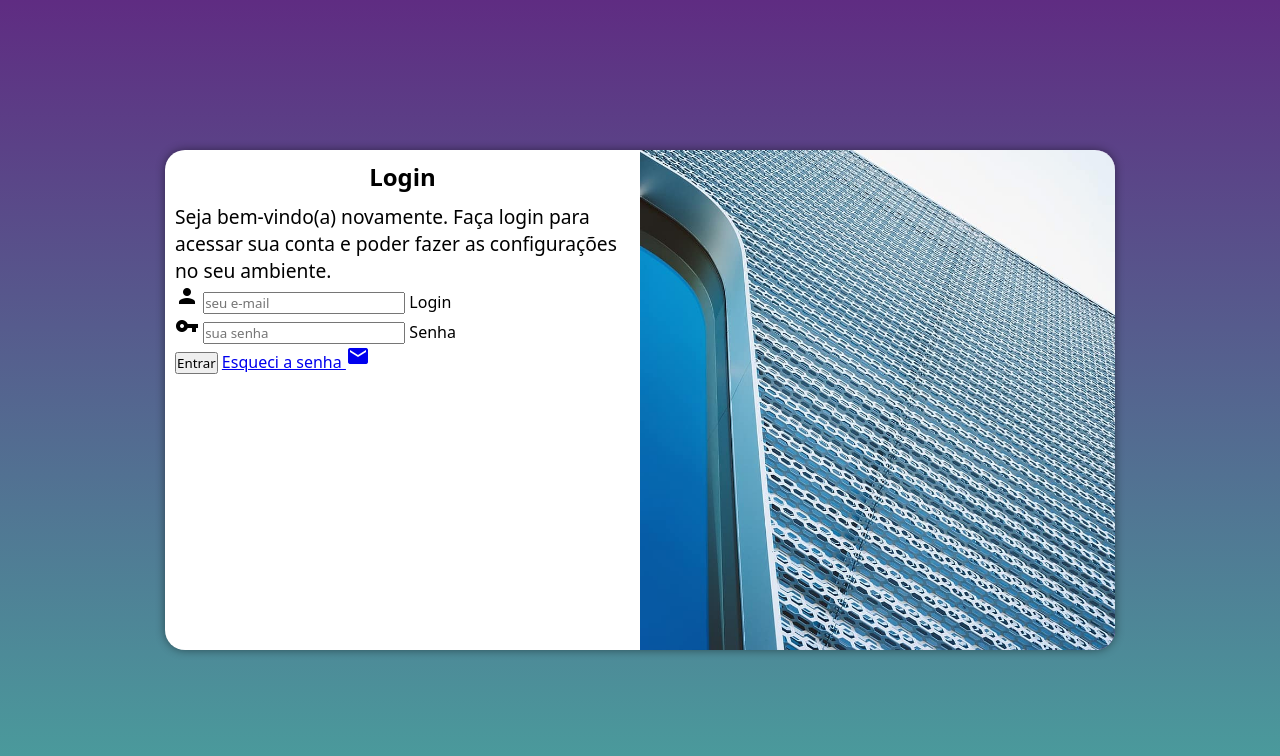
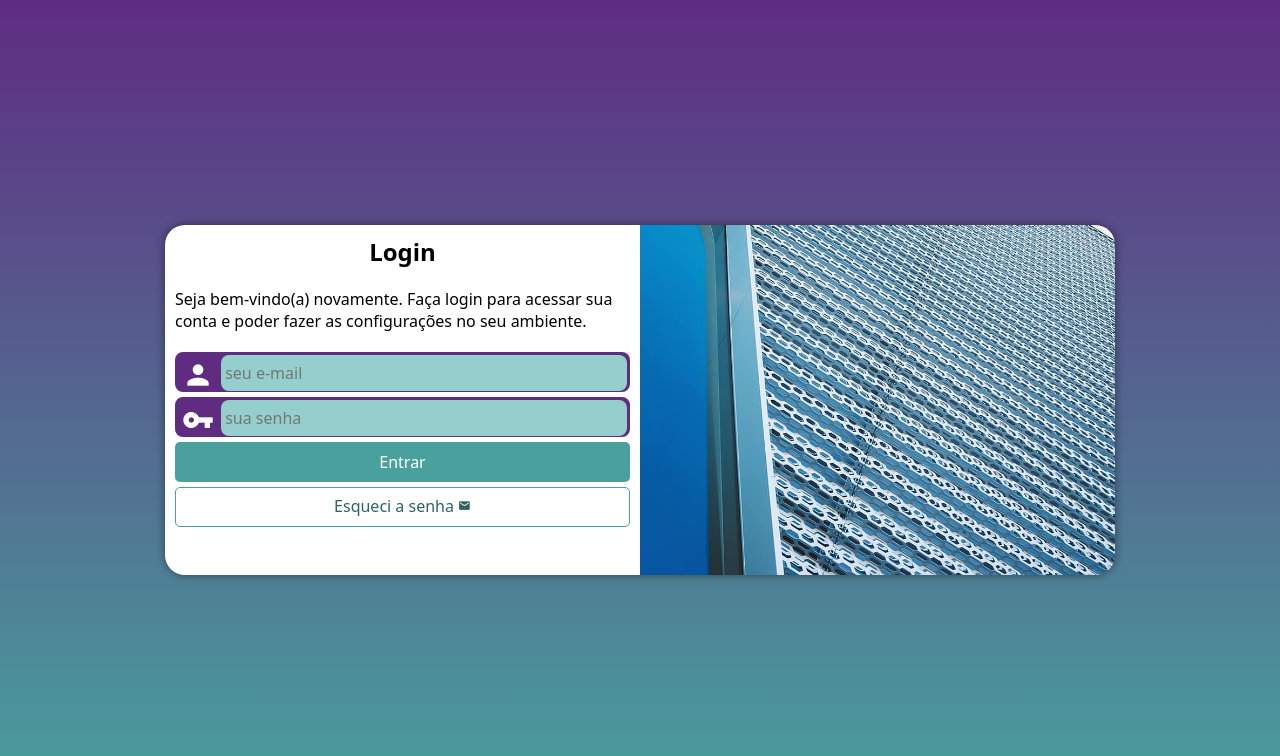
Before and after one commit to joaoriquelme/projeto-login, a plain HTML site: page index.html in a window 1280 px wide. Drawn offline with Linux system fonts and the light colour scheme.

Commit message:
bug fixed

```diff
--- a/estilos/media-query.css
+++ b/estilos/media-query.css
@@ -9,13 +9,14 @@ Desktop: 992px até 1200px
 Grandes Telas: Acima de 1200px
 */
 
-@media screen and (min-width: 768px) and (max-width: 992px) {
+@media screen and (min-width: 768px) and (max-width: 992px) { /* CONFIGURAÇÃO PARA TABLET */
     body {
         background-image: linear-gradient(to top, #49a09d, #5f2c82);
     }
 
     section#login {
         width: 80vw;
+        height: 280px;
     }
 
     section#login > div#imagem {
@@ -30,13 +31,14 @@ Grandes Telas: Acima de 1200px
     }
 }
 
-@media screen and (min-width: 992px) {
+@media screen and (min-width: 992px) { /* CONFIGURAÇÃO PARA DESKTOP */
     body {
         background-image: linear-gradient(to top, #49a09d, #5f2c82);
     }
 
     section#login {
         width: 950px;
+        height: 350px;
     }
 
     section#login > div#imagem {
@@ -55,6 +57,7 @@ Grandes Telas: Acima de 1200px
     }
 
     div#formulario > p {
-        font-size: 1.2em;
+        font-size: 1em;
+        margin: 20px 0px;
     }
 }
--- a/estilos/style.css
+++ b/estilos/style.css
@@ -29,15 +29,15 @@ section#login {
     position: absolute;
     top: 50%;
     left: 50%;
-    transform: translate(-50%, -50%);
     overflow: hidden;
 
     background-color: white;
     width: 250px;
-    height: 500px;
+    height: 515px;
     border-radius: 20px;
     box-shadow: 0px 0px 10px rgba(0, 0, 0, 0.450);
 
+    transform: translate(-50%, -50%);
     transition: width .3s, height .3s;
     transition-timing-function: ease;
 }
@@ -63,3 +63,79 @@ div#formulario > h1 {
 div#formulario > p {
     font-size: 0.8em;
 }
+
+form > div.campo {
+    background-color: #5f2c82;
+    border: 2px solid #5f2c82;
+    width: 100%;
+    display: block;
+    height: 40px;
+    border-radius: 8px;
+    margin: 5px 0px;
+}
+
+div.campo label {
+    display: none;
+}
+
+div.campo > span {
+    color: white;
+    /* background-color: black; */
+    font-size: 2em;
+    width: 40px;
+    padding: 5px;
+}
+
+div.campo > input {
+    background-color: #94cfcd;
+    font-size: 1em;
+    width: calc(100% - 45px);
+    height: 100%;
+    border: 0px;
+    border-radius: 8px;
+    padding: 4px;
+    transform: translateY(-12px);
+}
+
+div.campo > input:focus-within {
+    background-color: white;
+}
+
+form > input[type=submit] {
+    display: block;
+    font-size: 1em;
+    width: 100%;
+    height: 40px;
+    background-color: #49a09d;
+    color: white;
+    border: none;
+    border-radius: 5px;
+    cursor: pointer;
+}
+
+form > input[type=submit]:hover {
+    background-color: #2d6462;
+}
+
+form > a.botao {
+    display: block;
+    text-align: center;
+    font-size: 1em;
+    width: 100%;
+    height: 40px;
+    padding-top: 7px;
+    margin-top: 5px;
+    background-color: white;
+    color: #2d6462;
+    border: 1px solid #49a09d;
+    border-radius: 5px;
+    text-decoration: none;
+}
+
+form > a.botao:hover {
+    background-color: #6cd3cf;
+}
+
+form > a.botao > span {
+    font-size: 0.8em;
+}
--- a/index.html
+++ b/index.html
@@ -29,7 +29,7 @@
                         <label for="isenha">Senha</label>
                     </div>
                     <input type="submit" value="Entrar">
-                    <a href="esqueci.html">
+                    <a href="esqueci.html" class="botao">
                         Esqueci a senha <span class="material-icons">mail</span>
                     </a>
                 </form>
```
